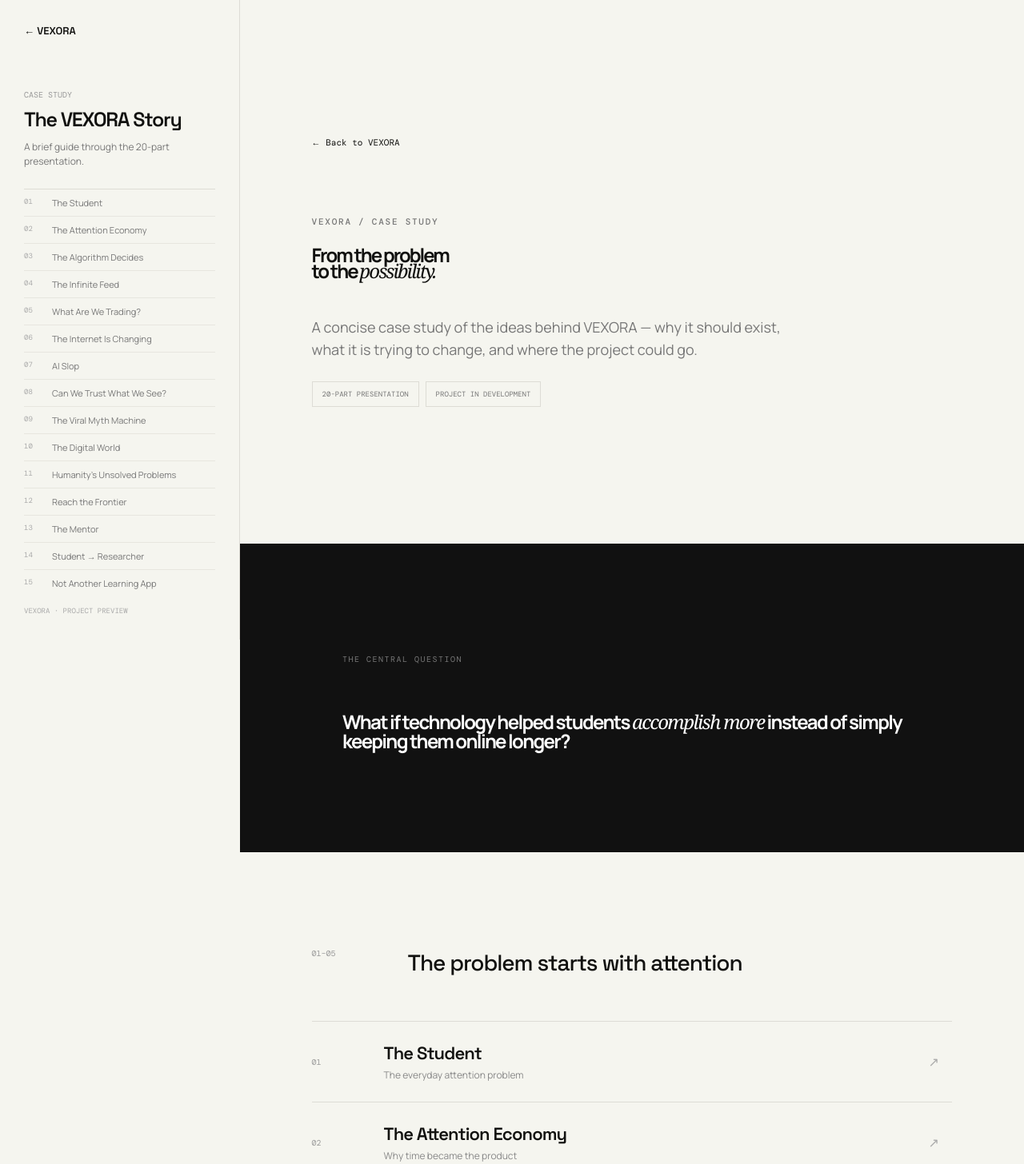
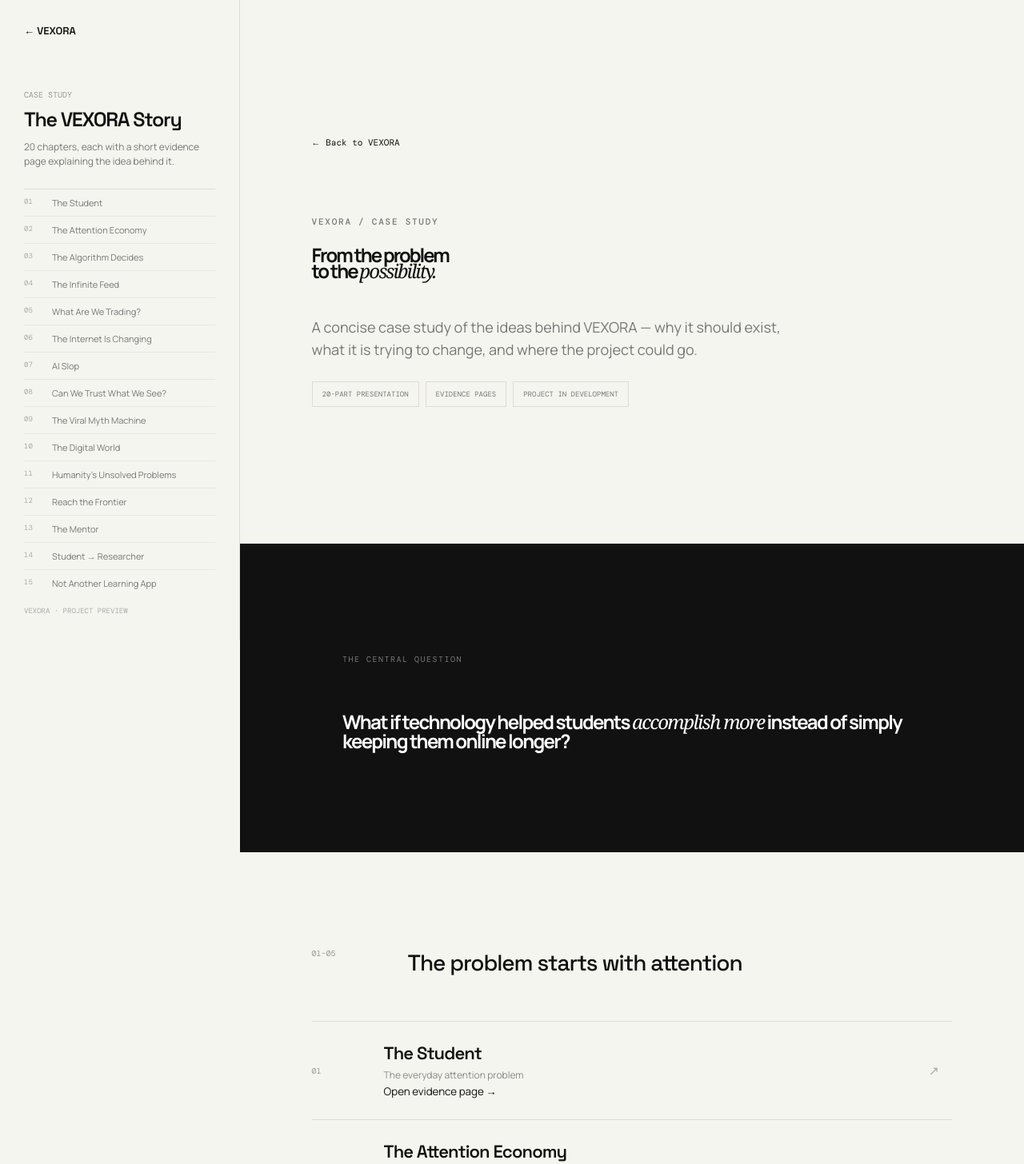
Before and after one commit to Thiviyan001/vexora-platform, a Next.js app: page /case-study in a window 1280 px wide. Shown: the top 1456 px of the page at 80% size. Built offline with nearby package versions, Linux system fonts and the light colour scheme.

Commit message:
Add detailed chapter links to case study

```diff
--- a/app/case-study/page.tsx
+++ b/app/case-study/page.tsx
@@ -10,11 +10,11 @@ const groups = [
 
 export default function CaseStudy() {
   return <main className="case-page">
-    <aside className="case-sidebar"><Link href="/" className="sidebar-brand">← VEXORA</Link><p className="sidebar-kicker">Case study</p><h2>The VEXORA Story</h2><p className="sidebar-copy">A brief guide through the 20-part presentation.</p><nav className="toc">{chapters.map(([number,title])=><a href={`#slide-${number}`} key={number}><span>{number}</span>{title}</a>)}</nav><small>VEXORA · Project preview</small></aside>
+    <aside className="case-sidebar"><Link href="/" className="sidebar-brand">← VEXORA</Link><p className="sidebar-kicker">Case study</p><h2>The VEXORA Story</h2><p className="sidebar-copy">20 chapters, each with a short evidence page explaining the idea behind it.</p><nav className="toc">{chapters.map(([number,title])=><Link href={`/case-study/${number}`} key={number}><span>{number}</span>{title}</Link>)}</nav><small>VEXORA · Project preview</small></aside>
     <div className="case-content">
-      <section className="case-hero section-pad"><Link href="/" className="back-link">← Back to VEXORA</Link><p className="eyebrow">VEXORA / Case Study</p><h1>From the problem<br/>to the <em>possibility.</em></h1><p>A concise case study of the ideas behind VEXORA — why it should exist, what it is trying to change, and where the project could go.</p><div className="case-chips"><span>20-part presentation</span><span>Project in development</span></div></section>
+      <section className="case-hero section-pad"><Link href="/" className="back-link">← Back to VEXORA</Link><p className="eyebrow">VEXORA / Case Study</p><h1>From the problem<br/>to the <em>possibility.</em></h1><p>A concise case study of the ideas behind VEXORA — why it should exist, what it is trying to change, and where the project could go.</p><div className="case-chips"><span>20-part presentation</span><span>Evidence pages</span><span>Project in development</span></div></section>
       <section className="question-block"><p>THE CENTRAL QUESTION</p><h2>What if technology helped students <em>accomplish more</em> instead of simply keeping them online longer?</h2></section>
-      {groups.map(([id,range,title,start,end])=><section className={`chapter-group ${id}`} key={id}><div className="group-intro"><span>{range}</span><h2>{title}</h2></div><div className="chapter-list">{chapters.filter(([number])=>{const n=Number(number);return n>=start&&n<=end}).map(([number,title,description])=><article id={`slide-${number}`} className="chapter" key={number}><span className="chapter-number">{number}</span><div><h3>{title}</h3><p>{description}</p></div><span className="chapter-arrow">↗</span></article>)}</div></section>)}
+      {groups.map(([id,range,title,start,end])=><section className={`chapter-group ${id}`} key={id}><div className="group-intro"><span>{range}</span><h2>{title}</h2></div><div className="chapter-list">{chapters.filter(([number])=>{const n=Number(number);return n>=start&&n<=end}).map(([number,title,description])=><Link href={`/case-study/${number}`} id={`slide-${number}`} className="chapter" key={number}><span className="chapter-number">{number}</span><div><h3>{title}</h3><p>{description}</p><small>Open evidence page →</small></div><span className="chapter-arrow">↗</span></Link>)}</div></section>)}
       <section className="case-ending section-pad"><p className="eyebrow">The idea</p><h2>Learn. Build. Lead.<br/><em>Shape the future.</em></h2><p>This is the idea VEXORA is being built around. The next chapter is turning the vision into something students can actually use.</p><Link href="/" className="button button-dark">Return to the project ↗</Link></section>
     </div>
   </main>;
```
